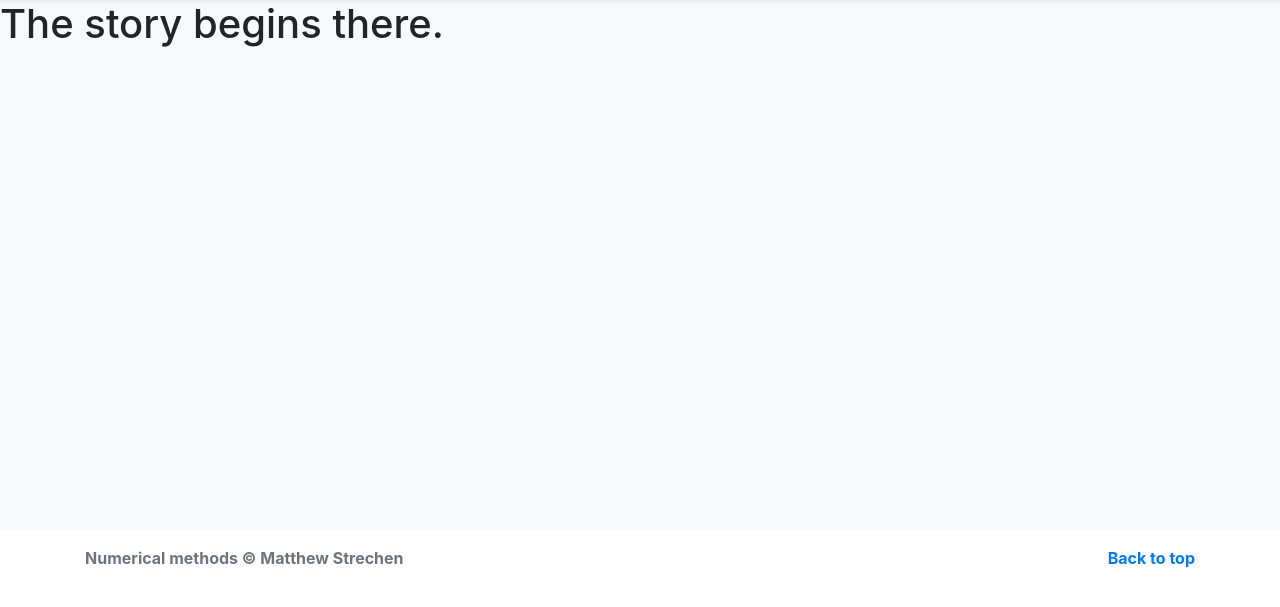
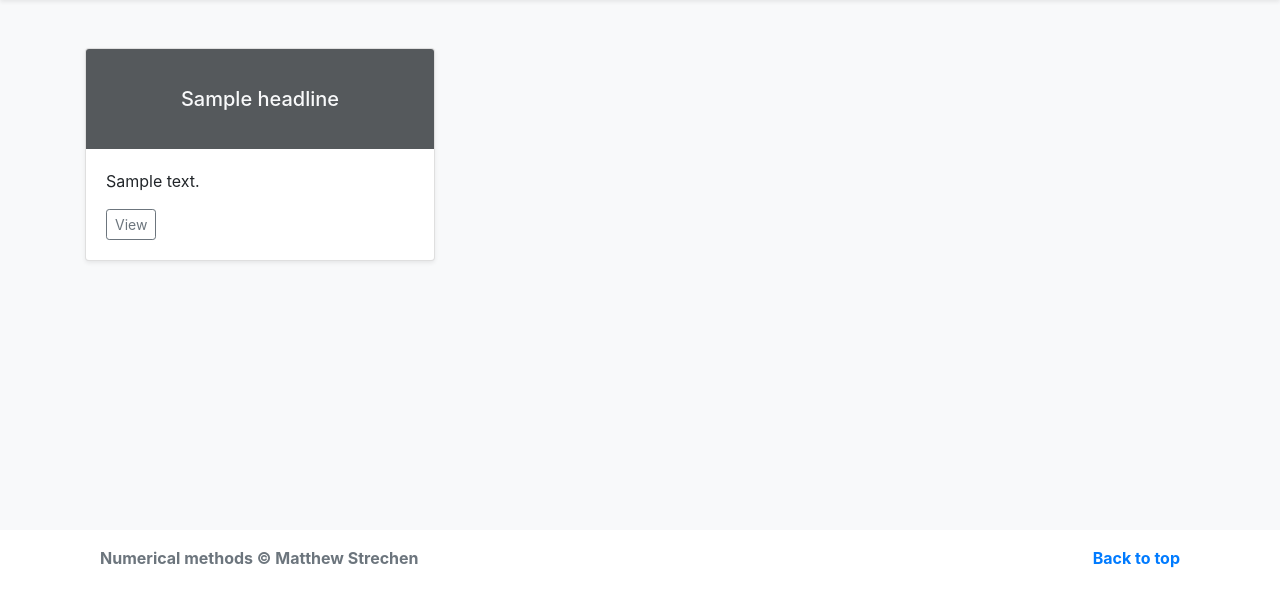
Before and after one commit to mstrechen/numerical-methods, a Python web app: template src/pages/templates/index.html in a window 1280 px wide. Shown: the part 76-683 px from the top of the page. Run offline with Jinja, Linux system fonts and the light colour scheme; the template is opened without the code that fills it: most values are stand-ins (such as "Sample title", 1, 10 or a date in 2020).

Commit message:
Add dichotomy-method page (now is empty, will be developed later)

```diff
--- a/src/pages/templates/basic-template.html
+++ b/src/pages/templates/basic-template.html
@@ -1,5 +1,5 @@
 <!DOCTYPE html>
-<title>{% block title %} {% endblock %}</title>
+<title>{% block title %}{% endblock %} | Numerical methods</title>
 
 {% block viewport %}
 <meta name="viewport" content="width=device-width, initial-scale=1, shrink-to-fit=no">
@@ -49,7 +49,7 @@
     <div class="navbar navbar-dark bg-dark shadow-sm">
       <div class="container d-flex justify-content-between">
         <a href="/" class="navbar-brand d-flex align-items-center">
-          <svg xmlns="http://www.w3.org/2000/svg" width="50" height="50" fill="none" stroke="currentColor" stroke-linecap="round" stroke-linejoin="round" stroke-width="1" aria-hidden="true" class="mr-2 zoom-200px" viewBox="0 0 25 25" focusable="false">
+          <svg xmlns="http://www.w3.org/2000/svg" fill="none" stroke="currentColor" stroke-linecap="round" stroke-linejoin="round" aria-hidden="true" class="mr-2 zoom-200px" viewBox="0 0 25 25" focusable="false">
             <path
                 color="#cccccc"
                 d = "
@@ -77,7 +77,7 @@
                 M 18 13
                 L 18 13"></path>
             </svg>
-          <strong>Numerical methods</strong>
+          <strong class='headline-text'></strong>
         </a>
         <button class="navbar-toggler" type="button" data-toggle="collapse" data-target="#navbarHeader" aria-controls="navbarHeader" aria-expanded="false" aria-label="Toggle navigation">
           <span class="navbar-toggler-icon"></span>
@@ -93,8 +93,8 @@
 </main>
 
 {% block footer %}
-<footer class="text-muted  mt-3">
-    <div class="container" >
+<footer class="container text-muted">
+    <div class="container mt-3" >
         <p class="float-right">
             <strong><a href="#">Back to top</a></strong>
         </p>
--- a/src/pages/templates/index.html
+++ b/src/pages/templates/index.html
@@ -1,10 +1,30 @@
 {% extends "basic-template.html" %}
-
-{% block title %}{{page_title}} | Numerical methods{% endblock %}
+{% block title %} Main page {% endblock %}
 
 {% block content %}
-<section class="content">
-    <h1>The story begins there.</h1>
-</section>
+<div class="album py-5 bg-light">
+  <div class="container">
+    <div class="row">
+      {% for page in pages %}
+    <div class="col-md-4">
+        <div class="card mb-4 shadow-sm">
+          <div class="bd-placeholder-img card-img-top card-img-top-custom">
+            <h5 class="text-light card-title-custom-alignment">{{ page['headline'] }}</h5>
+          </div>
+          <div class="card-body">
+            <p class="card-text text-justify"> {{ page['text'] }} </p>
+            <div class="d-flex justify-content-between align-items-center">
+              <div class="btn-group">
+                <a class="btn btn-sm btn-outline-secondary" href="{{ page['page'] }}" role="button">View</a>
+              </div>
+              <small class="text-muted"></small>
+            </div>
+          </div>
+        </div>
+    </div>
+    {% endfor %}
 
+    </div>
+  </div>
+</div>
 {% endblock %}
```
Also changed, not shown: src/pages/pages.py (+11 -1 lines), src/pages/templates/dichotomy-method.html (added, +9 -0 lines).
